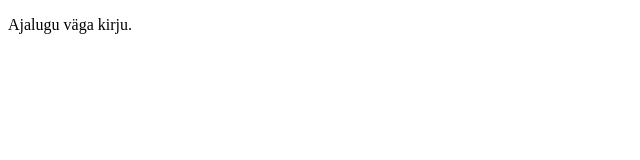
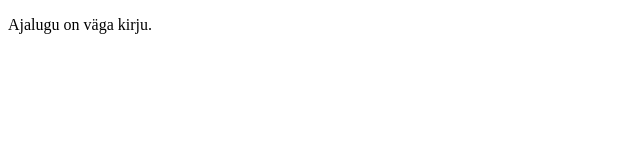
Before and after one commit to atspiirs/Veebilehed, a plain HTML site: page teine.html in a window 1280 px wide. Shown: the full height of the page, 0-640 px from the left. Drawn offline with Linux system fonts and the light colour scheme.

Commit message:
Update teine.html
updatesin

```diff
--- a/teine.html
+++ b/teine.html
@@ -2,7 +2,7 @@
 <html>
 <body>
 
-<p>Ajalugu väga kirju.</p>
+<p>Ajalugu on väga kirju.</p>
 
 </body>
 </html>
```
